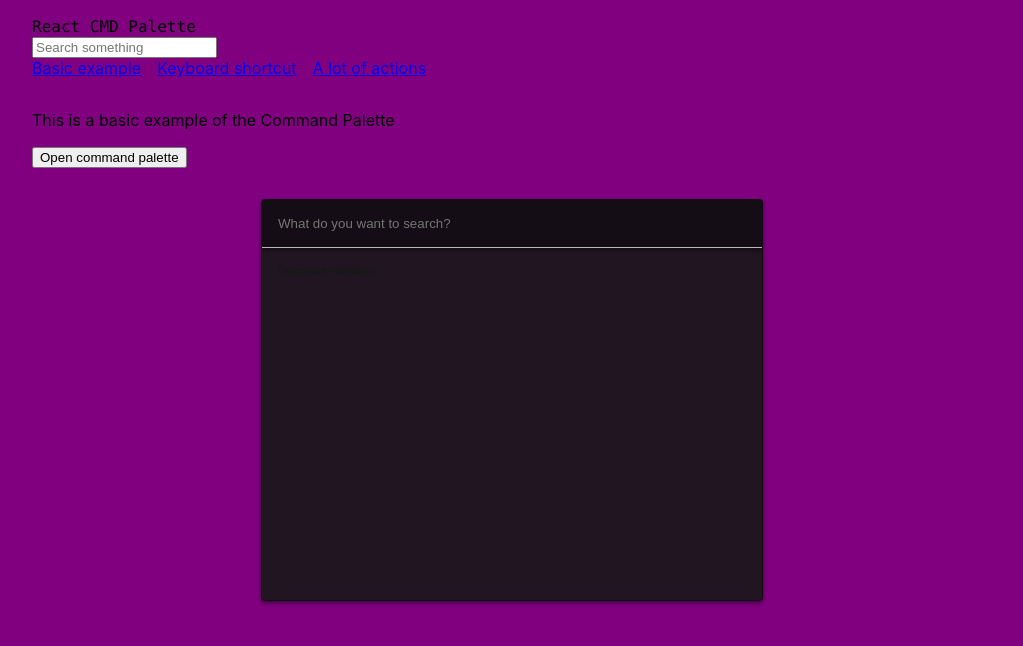
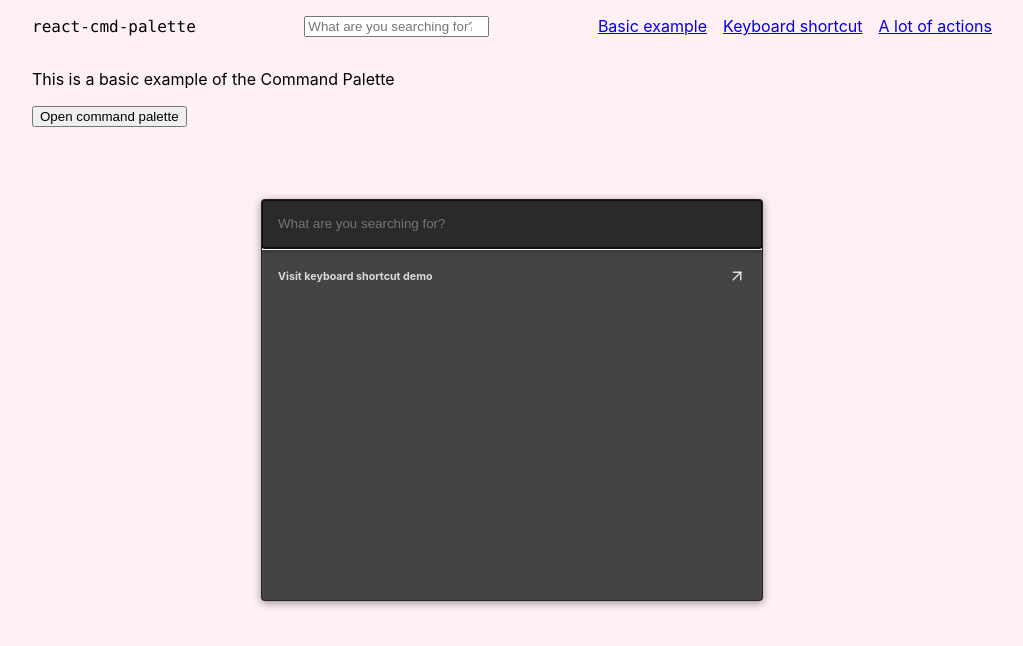
Before and after one commit to rbozan/react-cmd-palette, a React (Create React App) app in the folder my-app/: page /basic in a window 1280 px wide. Both pictures are taken after a click on the button "Open command palette". Shown: the top 646 px of the page, without its empty margins (128-1151 px from the left). Built offline with nearby package versions, Linux system fonts and the light colour scheme.

Commit message:
Adds icon and better homepage layout

```diff
--- a/my-app/src/App.tsx
+++ b/my-app/src/App.tsx
@@ -9,7 +9,7 @@ import ALotOfActionsExample from "./examples/ALotOfActionsExample";
 
 function App() {
   return (
-    <CommandPalette InputProps={{ placeholder: "What do you want to search?" }}>
+    <CommandPalette InputProps={{ placeholder: "What are you searching for?" }}>
       <BrowserRouter>
         <Navbar />
         <div className="container">
--- a/my-app/src/CommandPalette/CommandPalette.css
+++ b/my-app/src/CommandPalette/CommandPalette.css
@@ -8,20 +8,21 @@
   max-width: 500px;
   max-height: 400px;
   margin: auto;
-  background: rgba(24, 24, 24, 0.9);
-  color: rgba(24, 24, 24, 0.8);
+  background: rgba(24, 24, 24, 0.8);
+  color: rgba(255, 255, 255, 0.8);
 
   border-radius: 4px;
   backdrop-filter: blur(4px);
 
   border: 1px solid rgba(0, 0, 0, 0.5);
   overflow: hidden;
-  box-shadow: 0 2px 4px rgba(0, 0, 0, 0.5);
+  box-shadow: 0 2px 8px rgba(0, 0, 0, 0.4);
 }
 
 .command-palette input {
   width: 100%;
-  background: rgba(0, 0, 0, 0.4);
+  background: rgba(24, 24, 24, 0.6);
+  color: #eee;
   padding: 1rem;
   box-sizing: border-box;
   border: 0 solid #b8b8b8;
@@ -42,8 +43,15 @@
 .command-palette--results-result {
   display: flex;
   align-items: center;
-  justify-content: stretch;
+  justify-content: space-between;
+  align-items: center;
   padding: 1rem 1rem;
+}
+
+.command-palette .trailing {
+  display: inherit;
+  align-items: inherit;
+  justify-content: inherit;
 }
 
 .command-palette--results-result:hover,
--- a/my-app/src/CommandPalette/CommandPalette.tsx
+++ b/my-app/src/CommandPalette/CommandPalette.tsx
@@ -1,8 +1,10 @@
-import { FormEvent, useCallback, useMemo, useState } from "react";
+import { createRef, FormEvent, useCallback, useEffect, useMemo, useState } from "react";
 import CommandPaletteContext from "./CommandPaletteContext"
 import Fuse from 'fuse.js'
 import './CommandPalette.css'
 import { useHotkeys } from "react-hotkeys-hook";
+
+import { ReactComponent as ArrowRight } from './icons/arrow-up-right.svg';
 
 interface CommandPaletteProps {
     /**
@@ -37,6 +39,7 @@ export const CommandPalette = ({ children, InputProps, FuseOptions }: CommandPal
     const [actions, setActions] = useState<Action[]>([]);
     const [shown, setShown] = useState(false);
     const [input, setInput] = useState<string | undefined>(undefined);
+    // const inputRef = createRef<HTMLInputElement>();
 
     /**
      * Adds a new action to the command palette.
@@ -72,6 +75,9 @@ export const CommandPalette = ({ children, InputProps, FuseOptions }: CommandPal
     /** Toggles the command palette for the user */
     const toggle = () => setShown((prevShown) => !prevShown);
 
+    // useEffect(() => {
+    //     if (shown) inputRef.current?.focus();
+    // }, [inputRef, shown])
 
     const search = (text: string) => {
         setInput(text);
@@ -109,14 +115,17 @@ export const CommandPalette = ({ children, InputProps, FuseOptions }: CommandPal
             {children}
 
             {shown && <div className="command-palette">
-                <input type="search" {...InputProps} onInput={handleInput} />
+                <input type="search" {...InputProps} onInput={handleInput} /*ref={inputRef}*/ autoFocus />
                 <section className="command-palette--results">
                     {filteredActions.map((action) => <div key={action.id} tabIndex={0} onKeyDown={(e) => {
                         if (e.key === "Enter") return action.onSelect?.();
                     }} className="command-palette--results-result" onClick={action.onSelect} >
-                        <div>{action.leading}</div>
+                        {action.leading && <div>{action.leading}</div>}
                         <h6 className="command-palette--results-result-title">{action.title}</h6>
                         {/* <small>id: {action.id}</small> */}
+                        <div className="trailing">
+                            <ArrowRight width={18} />
+                        </div>
                     </div>)}
                 </section>
             </div>}
--- a/my-app/src/examples/BasicExample.tsx
+++ b/my-app/src/examples/BasicExample.tsx
@@ -1,11 +1,13 @@
 import { useContext, useEffect } from "react";
+import { useNavigate } from "react-router-dom";
 import { Action } from "../CommandPalette";
 import CommandPaletteContext from "../CommandPalette/CommandPaletteContext";
 
 const BasicExample = () => {
+    const navigate = useNavigate();
     const { addAction, removeAction, show: open } = useContext(CommandPaletteContext);
 
-    const testAction: Action = { id: 1, title: 'Open user settings' }
+    const testAction: Action = { id: 1, title: 'Visit keyboard shortcut demo', onSelect: () => navigate('/keyboard-shortcut') }
 
     useEffect(() => {
         addAction(testAction);
--- a/my-app/src/examples/common/Navbar.css
+++ b/my-app/src/examples/common/Navbar.css
@@ -4,6 +4,11 @@ header {
   box-sizing: border-box;
 }
 
+header .container {
+  display: flex;
+  justify-content: space-between;
+}
+
 nav {
   display: flex;
   gap: 1rem;
--- a/my-app/src/examples/common/Navbar.tsx
+++ b/my-app/src/examples/common/Navbar.tsx
@@ -7,8 +7,8 @@ const Navbar = () => {
     const { show } = useContext(CommandPaletteContext);
     return <header>
         <div className="container">
-            <div className="logo"><code>React CMD Palette</code></div>
-            <input type="search" placeholder="Search something" onFocus={show} />
+            <div className="logo"><code>react-cmd-palette</code></div>
+            <input type="search" placeholder="What are you searching for?" onFocus={show} />
             <nav>
                 <Link to="/basic">Basic example</Link>
                 <Link to="/keyboard-shortcut">Keyboard shortcut</Link>
--- a/my-app/src/index.css
+++ b/my-app/src/index.css
@@ -3,7 +3,7 @@ body {
   font-family: -apple-system, BlinkMacSystemFont, "Segoe UI", "Roboto", "Oxygen",
     "Ubuntu", "Cantarell", "Fira Sans", "Droid Sans", "Helvetica Neue",
     sans-serif;
-  background: purple;
+  background: lavenderblush;
 }
 
 code {
```
Also changed, not shown: my-app/src/CommandPalette/icons/arrow-up-right.svg (added).
